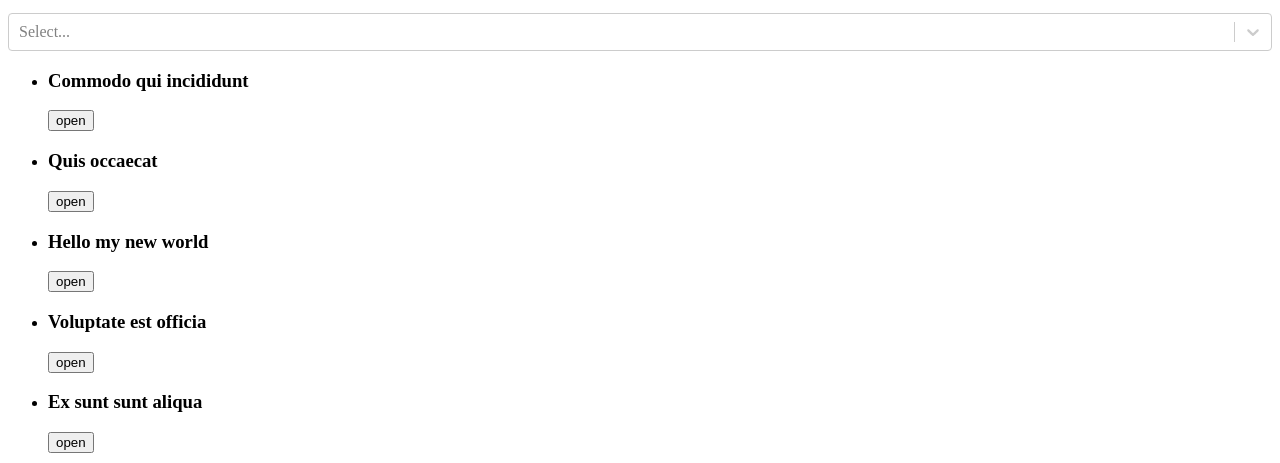
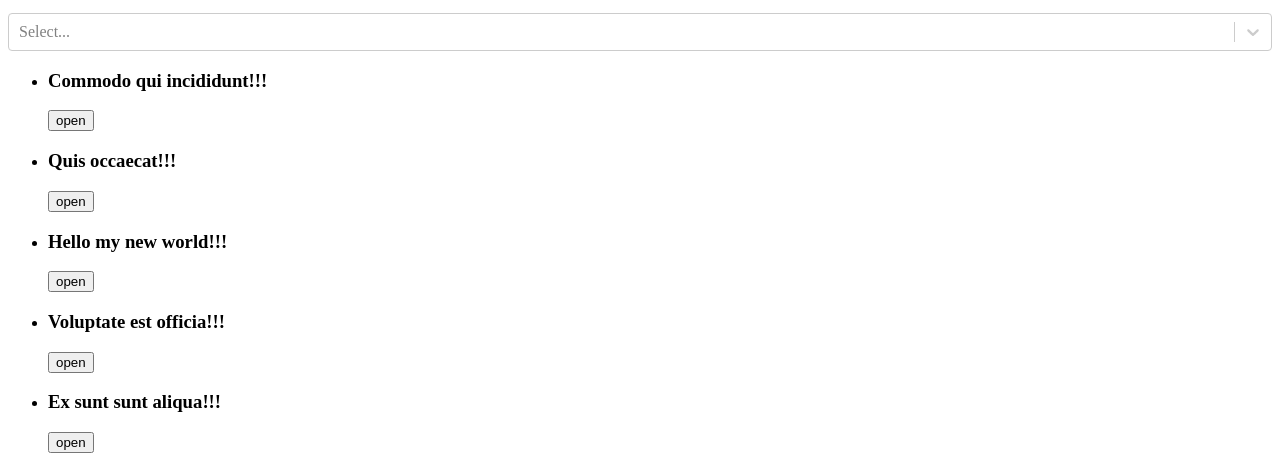
Before and after one commit to MaratTuleev/News, a React (Create React App) app: page / in a window 1280 px wide. Shown: the part 332-795 px from the top of the page. Built offline with nearby package versions, Linux system fonts and the light colour scheme.

Commit message:
before eject

```diff
--- a/package.json
+++ b/package.json
@@ -3,9 +3,11 @@
   "version": "0.1.0",
   "private": true,
   "dependencies": {
+    "@babel/core": "^7.9.6",
     "@testing-library/jest-dom": "^4.2.4",
     "@testing-library/react": "^9.5.0",
     "@testing-library/user-event": "^7.2.1",
+    "babel-loader": "^8.1.0",
     "babel-plugin-functional-hmr": "^1.0.25",
     "babel-preset-react-hmre": "^1.1.1",
     "react": "^16.13.1",
--- a/src/components/Article.js
+++ b/src/components/Article.js
@@ -9,7 +9,7 @@ export default class Article extends Component {
         const {article, isOpen, toggleOpen} = this.props;
         return (
             <div>
-                <h3>{article.title}</h3>
+                <h3>{article.title}!!!</h3>
                 <button onClick={toggleOpen}>
                     {isOpen ? 'close' : 'open'}
                 </button>
--- a/src/reducers/datePicker.js
+++ b/src/reducers/datePicker.js
@@ -3,7 +3,7 @@ const datePicker = (state = {}, action) => {
         case 'SET_FROM_TO':
             return action.payload
         case 'RESET_DATE':
-            return action.payload
+            return action.payloadej
         default:
             return state
     }
```
Also changed, not shown: 1 other file (tests, documents, lock files or other folders).
